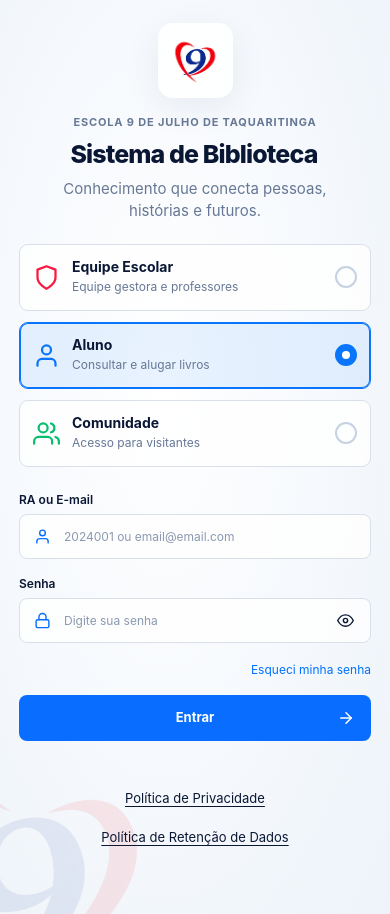
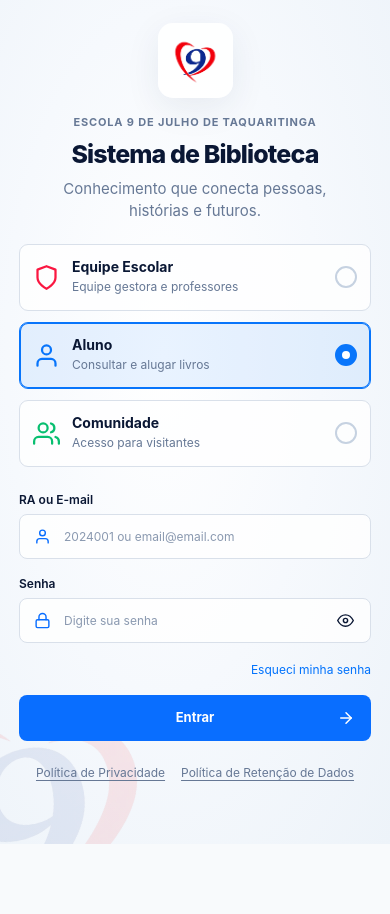
Before and after one commit to MKTTeus/prjBiblioteca, a React (Vite) app: page /login#/login in a window 390 px wide. After the commit the page ends 844 px from the top, so only its background shows below. Built offline with nearby package versions, Linux system fonts and the light colour scheme.

Commit message:
fix(login): align columns and place policy links below submit

```diff
--- a/src/pages/Login.jsx
+++ b/src/pages/Login.jsx
@@ -200,8 +200,8 @@ export default function Login() {
               <FiArrowRight className="login-submit-arrow" aria-hidden="true" />
             </LoadingButton>
           </form>
+          <PolicyLinks />
         </main>
-        <PolicyLinks />
       </div>
     </div>
   );
--- a/src/styles/Login.css
+++ b/src/styles/Login.css
@@ -116,7 +116,7 @@
   background: var(--login-card-bg);
   box-shadow: 0 18px 55px rgba(23,49,84,.075);
 }
-.login-page .login-card h2 {
+.login-page .login-card-heading h2 {
   margin: 0 0 5px;
   font-size: 25px;
   font-weight: 750;
@@ -270,7 +270,7 @@ html.dark .login-page .error { color: #fda4af; background: rgba(220,38,38,.16);
   .login-page .logo-circle { margin: 0 auto 16px; width: 75px; height: 75px; border-radius: 15px; }
   .login-page .login-logo { width: 60px; height: 60px; }
   .login-page .login-school-name { margin-bottom: 10px; font-size: 11px; }
-  .login-page .login-header h1 { font-size: clamp(25px,5vw,32px); letter-spacing: -.035em; }
+  .login-page .login-header h1 { margin-inline: auto; font-size: clamp(25px,5vw,32px); letter-spacing: -.035em; }
   .login-page .login-title-divider { display: none; }
   .login-page .login-tagline { margin: 10px auto 0; max-width: 310px; font-size: 17px; line-height: 1.45; }
   .login-page .login-card { padding: 0; border-radius: 0; background: transparent; box-shadow: none; }
@@ -340,3 +340,28 @@ html.dark .login-page .return-login-btn {
   color: #a6d0ff;
 }
 html.dark .login-page .return-login-btn:hover { background: #214663; border-color: #6293c2; }
+
+/* Políticas dentro do cartão: não criam uma segunda linha no grid do login. */
+.login-page .login-card > .library-policy-links {
+  margin: 14px 0 0;
+  padding: 0;
+  width: 100%;
+  gap: 4px 12px;
+  color: var(--login-muted);
+  font-size: 11px;
+  line-height: 1.4;
+}
+.login-page .login-card > .library-policy-links > button {
+  padding: 5px 2px;
+  text-align: center;
+}
+.login-page .login-card > .library-policy-links > button:hover {
+  color: var(--login-ink);
+}
+@media (max-height: 740px) and (min-width: 1051px) {
+  .login-page .login-card > .library-policy-links { margin-top: 8px; }
+}
+@media (max-width: 1050px) {
+  .login-page .login-card > .library-policy-links { font-size: 12px; margin-top: 16px; }
+  .login-page .login-card > .library-policy-links > button { padding: 8px 2px; }
+}
```
